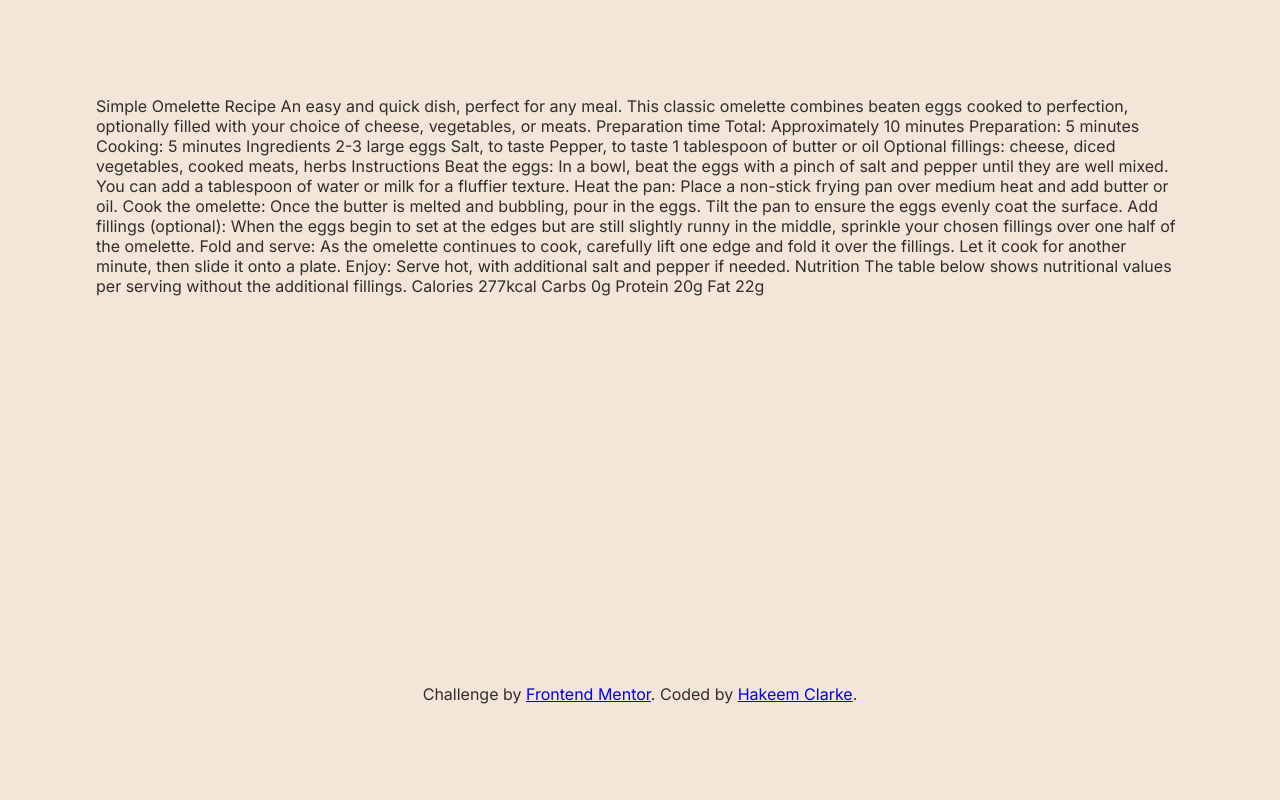
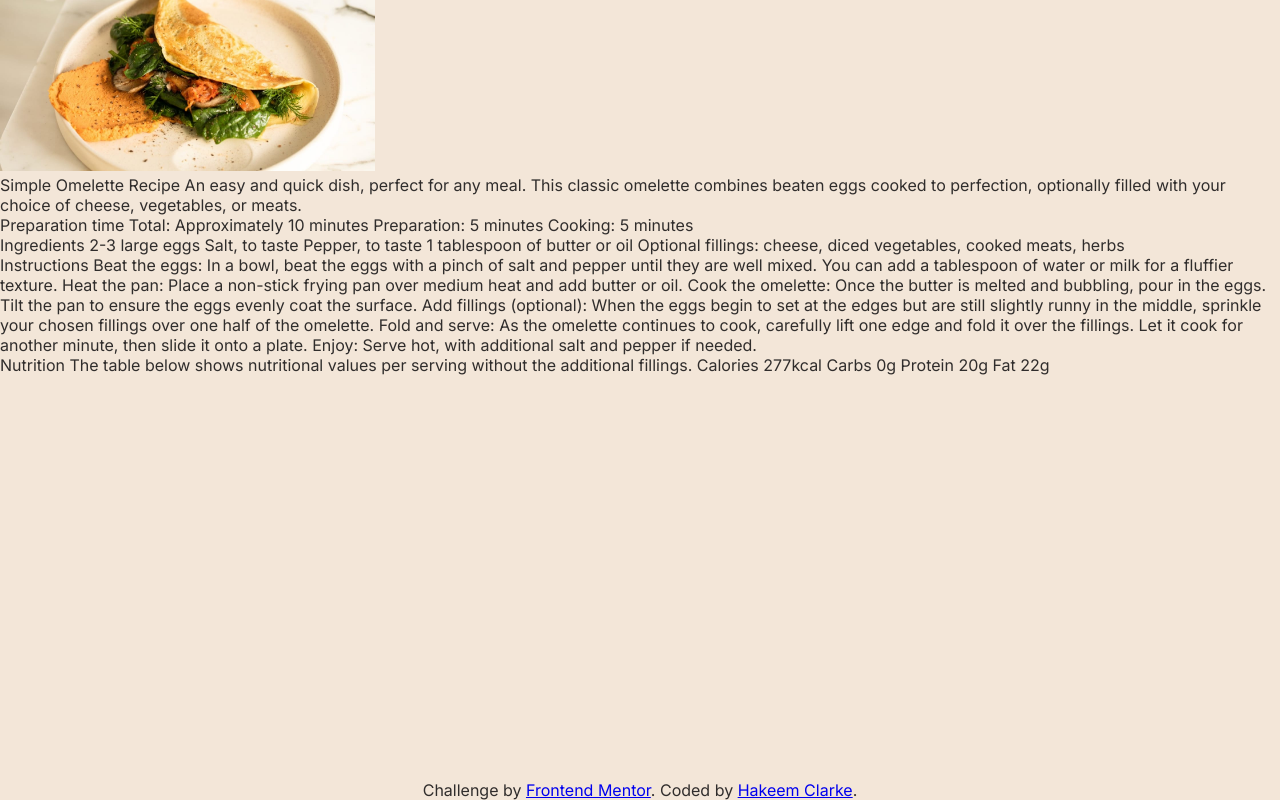
Before and after one commit to hakeem-jc/recipe-page, a Next.js app: page / in a window 1280 px wide. Built offline with nearby package versions, Linux system fonts and the light colour scheme.

Commit message:
Add content

```diff
--- a/app/page.module.css
+++ b/app/page.module.css
@@ -3,6 +3,5 @@
   flex-direction: column;
   justify-content: space-between;
   align-items: center;
-  padding: 6rem;
   min-height: 100vh;
 }
--- a/app/page.tsx
+++ b/app/page.tsx
@@ -1,30 +1,48 @@
 import Image from "next/image";
 import styles from "./page.module.css";
+import omelette from "@/images/omelette.jpeg";
 
 export default function Home() {
   return (
     <main className={styles.main}>
+       <section>
+        <Image
+            className={styles.image}
+            src={omelette}
+            alt="Omellete"
+            width={375}
+            height={171}
+            priority
+          />
 
-    Simple Omelette Recipe
+          <section className="content">
+            <article className={styles.description}>
+            Simple Omelette Recipe
 
 An easy and quick dish, perfect for any meal. This classic omelette combines beaten eggs cooked
 to perfection, optionally filled with your choice of cheese, vegetables, or meats.
+            </article>
 
+            <article className={styles.prepTime}>
 Preparation time
 
 Total: Approximately 10 minutes
 Preparation: 5 minutes
 Cooking: 5 minutes
+            </article>
 
-Ingredients
+            <article className={styles.recipeSection}>
+            Ingredients
 
 2-3 large eggs
 Salt, to taste
 Pepper, to taste
 1 tablespoon of butter or oil
 Optional fillings: cheese, diced vegetables, cooked meats, herbs
+            </article>
 
-Instructions
+            <article className={styles.recipeSection}>
+            Instructions
 
 Beat the eggs: In a bowl, beat the eggs with a pinch of salt and pepper until they are well mixed.
 You can add a tablespoon of water or milk for a fluffier texture.
@@ -41,8 +59,10 @@ Fold and serve: As the omelette continues to cook, carefully lift one edge and f
 fillings. Let it cook for another minute, then slide it onto a plate.
 
 Enjoy: Serve hot, with additional salt and pepper if needed.
+            </article>
 
-Nutrition
+            <article className={styles.recipeSection}>
+            Nutrition
 
 The table below shows nutritional values per serving without the additional fillings.
 
@@ -57,6 +77,9 @@ Protein
 
 Fat
 22g
+            </article>
+          </section>
+       </section>
 
       <footer className="attribution">
         Challenge by <a href="https://www.frontendmentor.io?ref=challenge" target="_blank">Frontend Mentor</a>.
```
Also changed, not shown: images/omelette.jpeg (renamed from images/image-omelette.jpeg).
